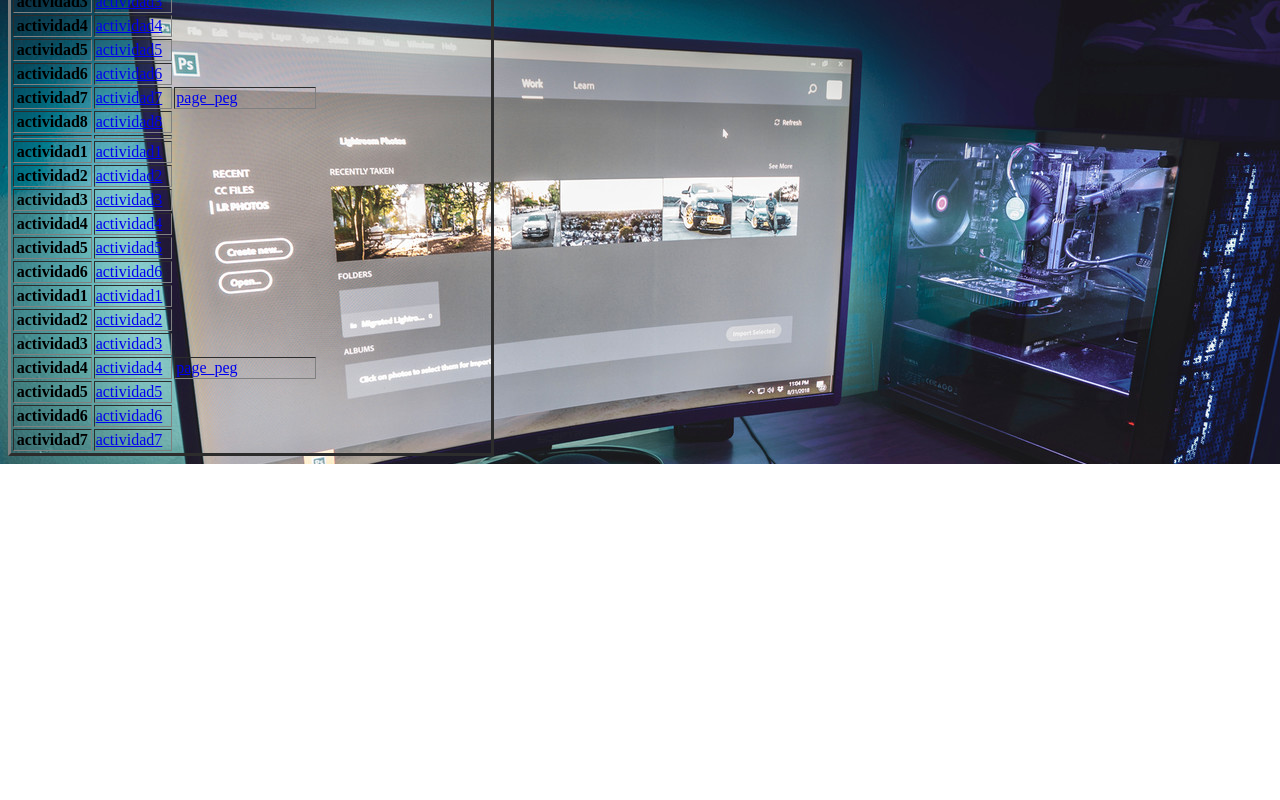
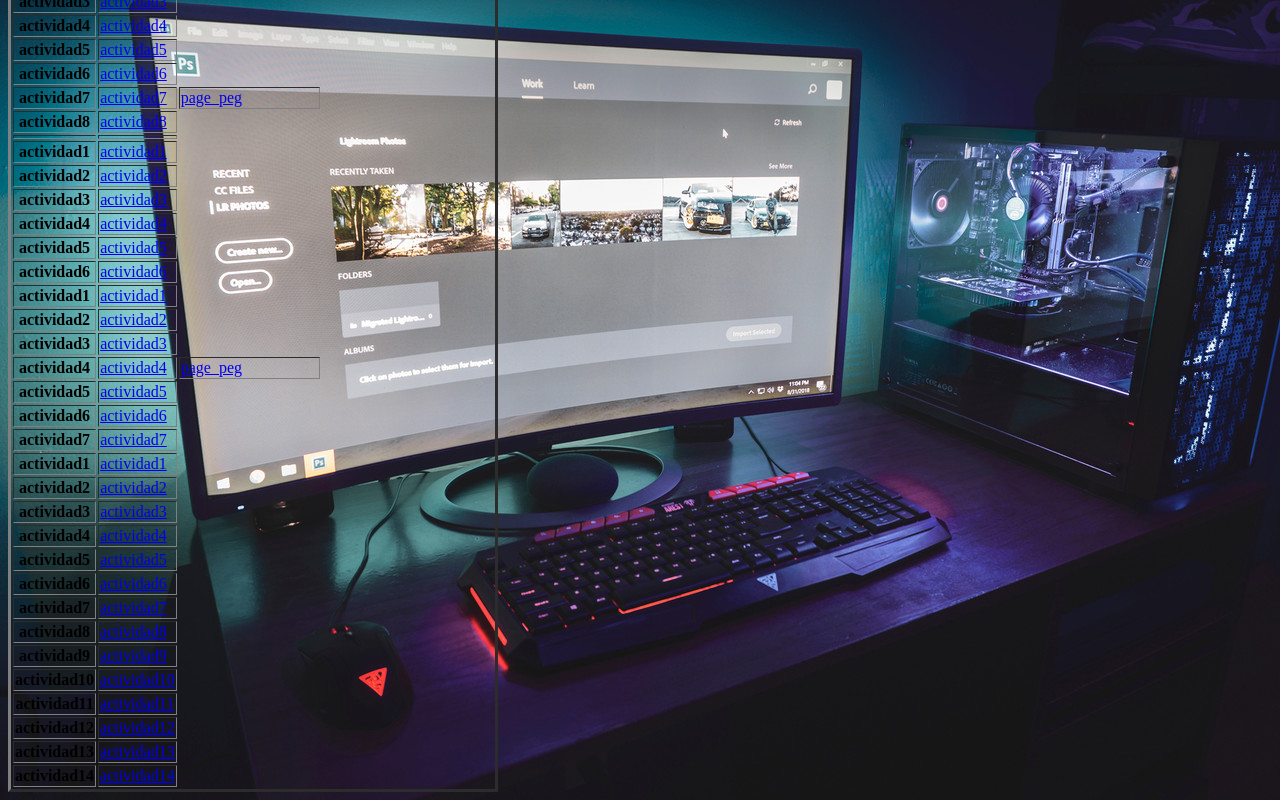
Before and after one commit to bsfrontado/misitioweb.github.io, a plain HTML site: page index.html in a window 1280 px wide. Shown: the part 1006-1806 px from the top of the page. Before the commit the page ends 1470 px from the top, so only its background shows below. Drawn offline with Linux system fonts and the light colour scheme.

Commit message:
prototipo2

```diff
--- a/index.html
+++ b/index.html
@@ -227,32 +227,88 @@
         </tr>
         <tr>
             <th>actividad1</th>
-            <td> <a href=".\actividades3\actividad1.html" target="blank"> actividad1</a></td>
+            <td> <a href=".\actividades5\actividad1.html" target="blank"> actividad1</a></td>
         </tr>
         <tr>
             <th>actividad2</th>
-            <td> <a href=".\actividades3\actividad2.html" target="blank"> actividad2</a></td>
+            <td> <a href=".\actividades5\actividad2.html" target="blank"> actividad2</a></td>
         </tr>
         <tr>
             <th>actividad3</th>
-            <td> <a href=".\actividades3\actividad3.html" target="blank"> actividad3</a></td>
+            <td> <a href=".\actividades5\actividad3.html" target="blank"> actividad3</a></td>
         </tr>
         <tr>
             <th>actividad4</th>
-            <td> <a href=".\actividades3\actividad4.html" target="blank"> actividad4</a></td>
-            <td> <a href=".\actividades3\page_peg.html" target="blank"> page_peg</a></td>
+            <td> <a href=".\actividades5\actividad4.html" target="blank"> actividad4</a></td>
+            <td> <a href=".\actividades5\page_peg.html" target="blank"> page_peg</a></td>
         </tr>
         <tr>
             <th>actividad5</th>
-            <td> <a href=".\actividades3\actividad5.html" target="blank"> actividad5</a></td>
+            <td> <a href=".\actividades5\actividad5.html" target="blank"> actividad5</a></td>
         </tr>
         <tr>
             <th>actividad6</th>
-            <td> <a href=".\actividades3\actividad6.html" target="blank"> actividad6</a></td>
+            <td> <a href=".\actividades5\actividad6.html" target="blank"> actividad6</a></td>
         </tr>
         <tr>
             <th>actividad7</th>
-            <td> <a href=".\actividades3\actividad7.html" target="blank"> actividad7</a></td>
+            <td> <a href=".\actividades5\actividad7.html" target="blank"> actividad7</a></td>
+        </tr>
+        <tr>
+            <th>actividad1</th>
+            <td> <a href=".\actividades5\actividad1.html" target="blank"> actividad1</a></td>
+        </tr>
+        <tr>
+            <th>actividad2</th>
+            <td> <a href=".\actividades5\actividad2.html" target="blank"> actividad2</a></td>
+        </tr>
+        <tr>
+            <th>actividad3</th>
+            <td> <a href=".\actividades5\actividad3.html" target="blank"> actividad3</a></td>
+        </tr>
+        <tr>
+            <th>actividad4</th>
+            <td> <a href=".\actividades5\actividad4.html" target="blank"> actividad4</a></td>
+        </tr>
+        <tr>
+            <th>actividad5</th>
+            <td> <a href=".\actividades5\actividad5.html" target="blank"> actividad5</a></td>
+        </tr>
+        <tr>
+            <th>actividad6</th>
+            <td> <a href=".\actividades5\actividad7.html" target="blank"> actividad6</a></td>
+        </tr>
+        <tr>
+            <th>actividad7</th>
+            <td> <a href=".\actividades5\actividad7.html" target="blank"> actividad7</a></td>
+        </tr>
+        <tr>
+            <th>actividad8</th>
+            <td> <a href=".\actividades5\actividad8.html" target="blank"> actividad8</a></td>
+        </tr>
+        <tr>
+            <th>actividad9</th>
+            <td> <a href=".\actividades5\actividad9.html" target="blank"> actividad9</a></td>
+        </tr>
+        <tr>
+            <th>actividad10</th>
+            <td> <a href=".\actividades5\actividad10.html" target="blank"> actividad10</a></td>
+        </tr>
+        <tr>
+            <th>actividad11</th>
+            <td> <a href=".\actividades5\actividad11.html" target="blank"> actividad11</a></td>
+        </tr>
+        <tr>
+            <th>actividad12</th>
+            <td> <a href=".\actividades5\actividad12.html" target="blank"> actividad12</a></td>
+        </tr>
+        <tr>
+            <th>actividad13</th>
+            <td> <a href=".\actividades5\actividad13.html" target="blank"> actividad13</a></td>
+        </tr>
+        <tr>
+            <th>actividad14</th>
+            <td> <a href=".\actividades5\actividad14.html" target="blank"> actividad14</a></td>
         </tr>
     </table>
 </table>
```
